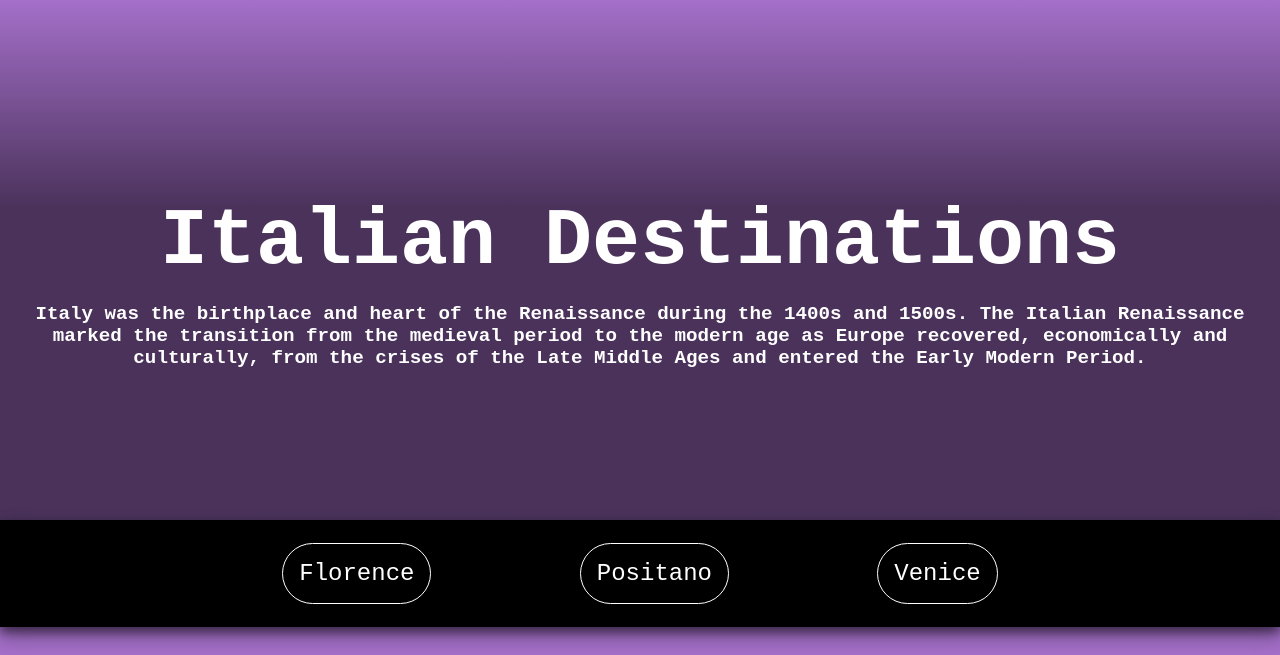
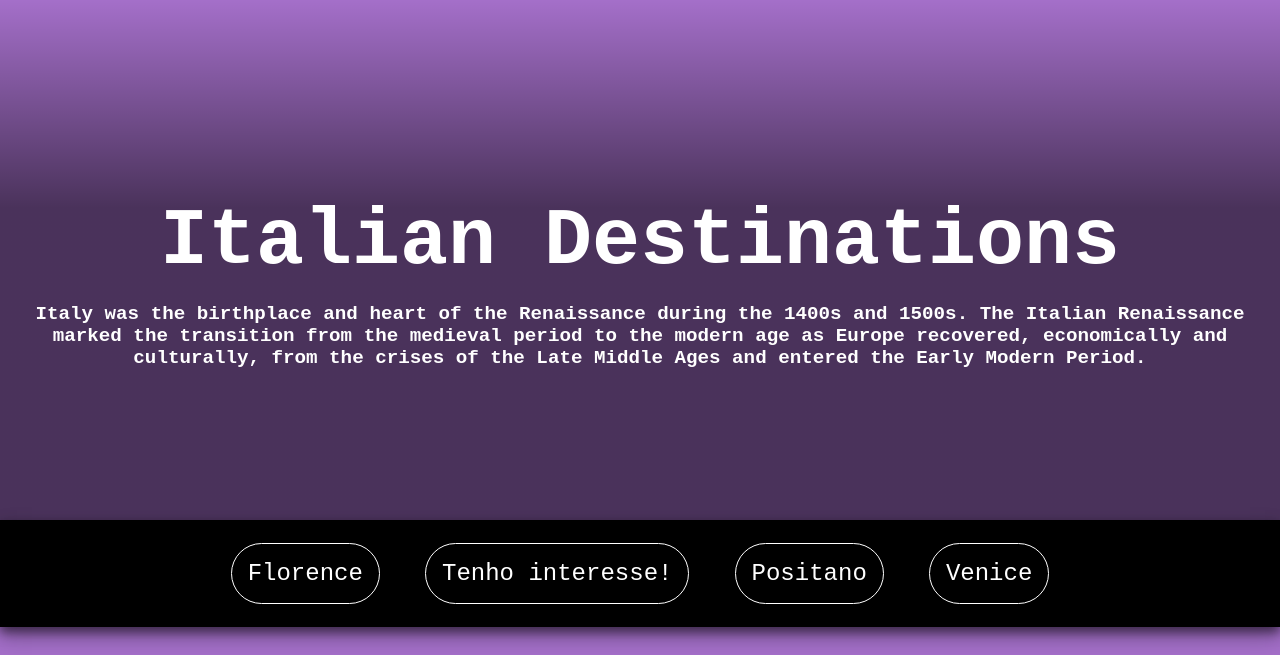
Before and after one commit to paulorisucci/projeto-lm, a plain HTML site: page paginas/Italia/italia.html in a window 1280 px wide. Shown: the top 655 px of the page. Drawn offline with Linux system fonts and the light colour scheme.

Commit message:
Update italia.html

```diff
--- a/paginas/Italia/italia.html
+++ b/paginas/Italia/italia.html
@@ -28,6 +28,8 @@
             <div class="Sal"><a href="#3">Venice</a></div>
 
             <div class="Br"><a href="#2">Florence</a></div>
+
+            <div class="financeiro"> <a href="../Financeiro/financeiro.html">Tenho interesse!</a></div>
         </div>
     </div>
 
```
